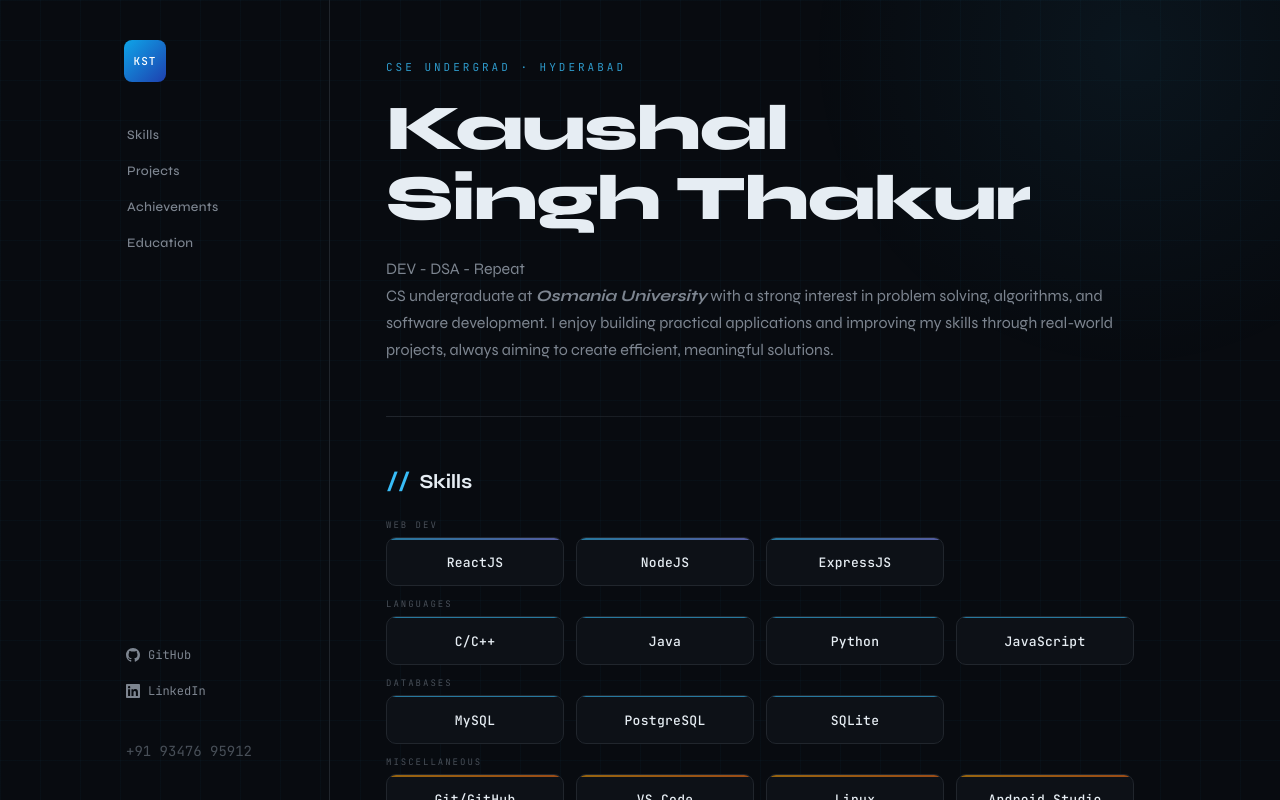
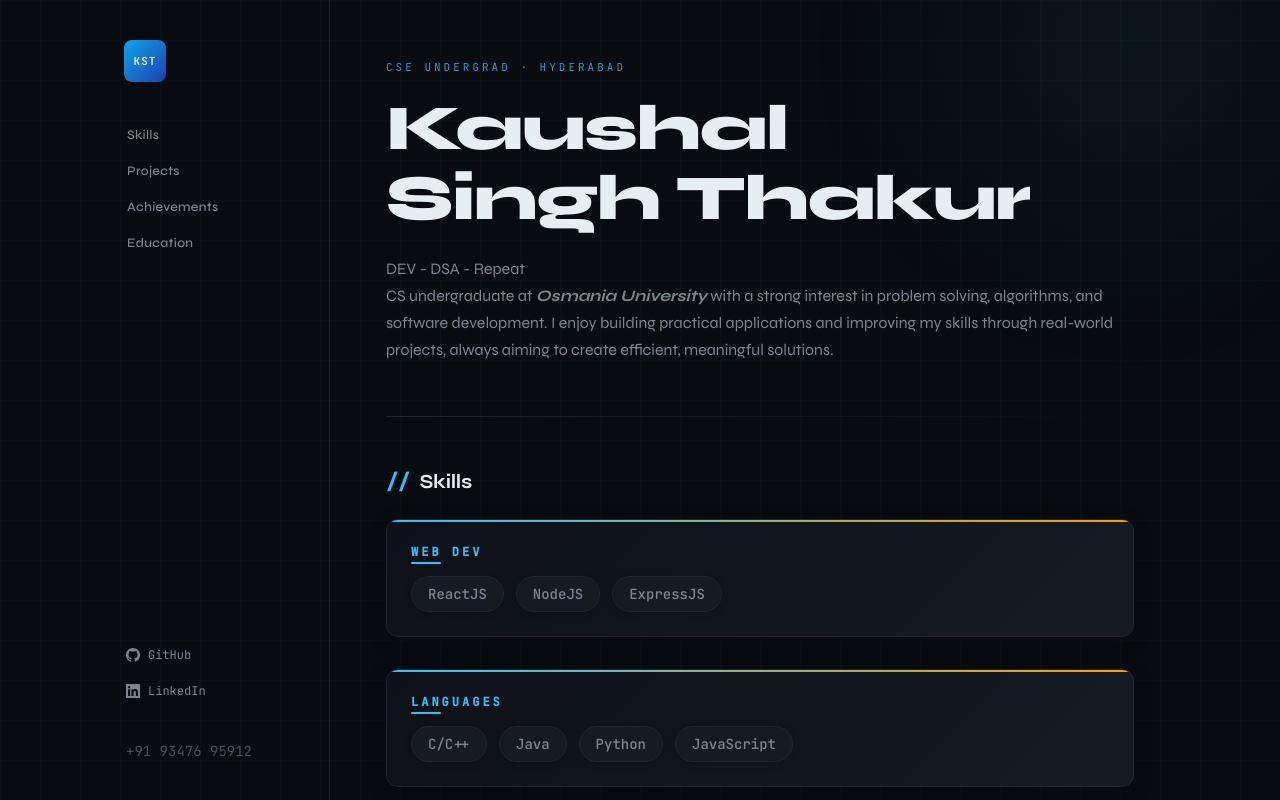
Before and after one commit to kaushals-code/Portfolio, a React (Vite) app: page / in a window 1280 px wide. Shown: the top 800 px of the page. Built offline with nearby package versions, Linux system fonts and the light colour scheme.

Commit message:
Third Commit

```diff
--- a/src/components/Languages.jsx
+++ b/src/components/Languages.jsx
@@ -2,12 +2,12 @@ import React from "react";
 
 function Languages(props) {
     return (
-        <div class="skill-group">
-            <p class="skill-group-label mono">{props.title}</p>
-            <div class="card-tags">
+        <div className="skill-group">
+            <p className="skill-group-label mono">{props.title}</p>
+            <div className="card-tags">
                 {props.tags.map((tag) => {
                     return (
-                        <span class="tag">{tag}</span>
+                        <span className="tag">{tag}</span>
                     );
                 })}
             </div>
--- a/src/components/Skills.jsx
+++ b/src/components/Skills.jsx
@@ -4,9 +4,11 @@ import Languages from "./Languages";
 
 function Skills() {
     return (
-        <section id="skills" class="section">
-            <h2 class="section-title"><span class="mono accent">//</span> Skills</h2>
-            <div class="skills-grid">
+        <section id="skills" className="section">
+            <h2 className="section-title">
+                <span className="mono accent">//</span> Skills
+            </h2>
+            <div className="skills-grid">
                 <Languages title={"Web Dev"} tags={portfolio.skills.webDev} />
                 <Languages title={"Languages"} tags={portfolio.skills.languages} />
                 <Languages title={"Databases"} tags={portfolio.skills.databases} />
--- a/src/style.css
+++ b/src/style.css
@@ -364,162 +364,128 @@ body {
 }
 
 /* ── SKILLS ── */
+
+
 /* ── SKILLS ── */
 
 .skills-grid {
   display: flex;
   flex-direction: column;
-  gap: 12px;
+  gap: 32px;
+  position: relative;
 }
 
 .skill-group {
   display: flex;
   flex-direction: column;
-  gap: 6px;
+  gap: 16px;
+  background: linear-gradient(135deg, var(--surface) 0%, var(--surface-2) 100%);
+  border: 1px solid var(--border);
+  border-radius: 12px;
+  padding: 24px;
+  box-shadow: 0 4px 20px rgba(0, 0, 0, 0.2);
+  transition: all 0.3s ease;
+  position: relative;
+  overflow: hidden;
 }
 
-.skill-group-label {
-  font-size: 9px;
-  letter-spacing: 2px;
-  text-transform: uppercase;
-  color: var(--text-subtle);
-}
-
-/* skills container */
-.skill-group .card-tags {
-  display: flex;
-  flex-wrap: wrap;
-  gap: 6px;
-}
-
-/* individual skill box */
-.skill-group .tag {
-  position: relative;
-  font-family: 'JetBrains Mono', monospace;
-  font-size: 11px;
-  color: var(--text-muted);
-  background: var(--surface-2);
-  border: 1px solid var(--border);
-  padding: 4px 8px;
-  border-radius: 4px;
-  transition: all 0.15s ease;
-}
-
-/* cyan accent line on top of EVERY skill */
-.skill-group .tag::before {
-  content: "";
-  position: absolute;
-  top: -1px;
-  left: 0;
-  width: 100%;
-  height: 2px;
-  background: var(--cyan);
-  opacity: 0.6;
-}
-
-/* hover */
-.skill-group .tag:hover {
-  color: var(--cyan);
-  border-color: var(--cyan);
-}
-
-/* Skills end here */
-
-/* Override card-tags inside skill-group to be a big pill grid */
-.skill-group .card-tags {
-  display: grid;
-  grid-template-columns: repeat(4, 1fr);
-  gap: 12px;
-}
-
-.skill-group .tag {
-  /* Reset base tag */
-  font-family: 'JetBrains Mono', monospace;
-  font-size: 13px;
-  font-weight: 500;
-  letter-spacing: 0.3px;
-  color: var(--text);
-  background: var(--surface);
-  border: 1px solid var(--border);
-  border-radius: 10px;
-  padding: 16px 14px 14px;
-  text-align: center;
-  position: relative;
-  overflow: hidden;
-  cursor: default;
-  transition: transform 0.2s ease, border-color 0.2s ease, box-shadow 0.2s ease, color 0.2s ease;
-
-  /* Stacked layout: icon line + name */
-  display: flex;
-  flex-direction: column;
-  align-items: center;
-  gap: 10px;
-}
-
-/* Glowing top accent bar — cycles through cyan for languages, amber for tools */
-.skill-group:first-of-type .tag::before {
+.skill-group::before {
   content: '';
   position: absolute;
   top: 0;
   left: 0;
   right: 0;
   height: 2px;
-  background: linear-gradient(90deg, var(--cyan), #818cf8);
-  opacity: 0.6;
-  transition: opacity 0.2s;
+  background: linear-gradient(90deg, var(--cyan), #f59e0b);
+  opacity: 1;
 }
 
-.skill-group:last-of-type .tag::before {
+.skill-group-label {
+  font-size: 12px;
+  letter-spacing: 3px;
+  text-transform: uppercase;
+  color: var(--cyan);
+  font-family: 'JetBrains Mono', monospace;
+  font-weight: 600;
+  position: relative;
+  display: inline-block;
+}
+
+.skill-group-label::after {
   content: '';
   position: absolute;
-  top: 0;
+  bottom: -4px;
   left: 0;
-  right: 0;
+  width: 30px;
   height: 2px;
-  background: linear-gradient(90deg, #f59e0b, #f97316);
-  opacity: 0.6;
-  transition: opacity 0.2s;
+  background: var(--cyan);
+  border-radius: 1px;
 }
 
-/* Subtle inner glow blob */
-.skill-group .tag::after {
-  content: '';
-  position: absolute;
-  top: -30px;
-  left: 50%;
-  transform: translateX(-50%);
-  width: 80px;
-  height: 80px;
-  background: radial-gradient(circle, var(--cyan) 0%, transparent 70%);
-  opacity: 0;
-  transition: opacity 0.3s;
-  pointer-events: none;
+/* container */
+.skill-group .card-tags {
+  display: flex;
+  flex-wrap: wrap;
+  gap: 12px;
 }
 
-.skill-group:last-of-type .tag::after {
-  background: radial-gradient(circle, #f59e0b 0%, transparent 70%);
+/* skill text */
+.skill-group .tag {
+  font-family: 'JetBrains Mono', monospace;
+  font-size: 14px;
+  font-weight: 500;
+  color: var(--text-muted);
+  background: var(--surface-2);
+  border: 1px solid var(--border);
+  padding: 8px 16px;
+  border-radius: 20px;
+  position: relative;
+  transition: all 0.3s ease;
+  cursor: pointer;
+  white-space: nowrap;
+  box-shadow: 0 2px 8px rgba(0, 0, 0, 0.1);
 }
 
-.skill-group .tag:hover {
-  transform: translateY(-4px);
-  border-color: var(--cyan);
-  color: var(--cyan);
-  box-shadow: 0 8px 28px rgba(0, 0, 0, 0.5), 0 0 0 1px rgba(56, 189, 248, 0.15);
+/* slash separator */
+.skill-group .card-tags .tag:not(:last-child)::after {
+  margin-left: 12px;
+  color: var(--text-subtle);
+  opacity: 0.5;
 }
 
-.skill-group:last-of-type .tag:hover {
-  border-color: #f59e0b;
-  color: #f59e0b;
-  box-shadow: 0 8px 28px rgba(0, 0, 0, 0.5), 0 0 0 1px rgba(245, 158, 11, 0.2);
+/* underline animation */
+.skill-group .tag::before {
+  content: "";
+  position: absolute;
+  left: 0;
+  bottom: -2px;
+  width: 0%;
+  height: 2px;
+  background: currentColor;
+  transition: width 0.3s ease;
+  border-radius: 1px;
 }
 
-.skill-group .tag:hover::after {
-  opacity: 0.08;
+
+@media (max-width: 768px) {
+  .skill-group .tag {
+    font-size: 12px;
+    padding: 6px 12px;
+  }
+
+  .skill-group {
+    padding: 20px;
+    gap: 12px;
+  }
+
+  .skills-grid {
+    gap: 24px;
+  }
 }
 
-.skill-group .tag:hover::before {
-  opacity: 1;
-}
+
+
+
 
 /* ── CONTACT ── */
 .contact-grid {
@@ -643,6 +609,19 @@ body {
     padding: 32px 20px;
   }
 
+  /* Keep hero text distinct on small screens */
+  .hero-name {
+    font-size: clamp(56px, 9vw, 86px);
+  }
+
+  .hero-desc {
+    font-size: 15px;
+  }
+
+  .hero-tag {
+    font-size: 10px;
+  }
+
   .skills-grid,
   .skill-cards,
   .contact-grid {
```
